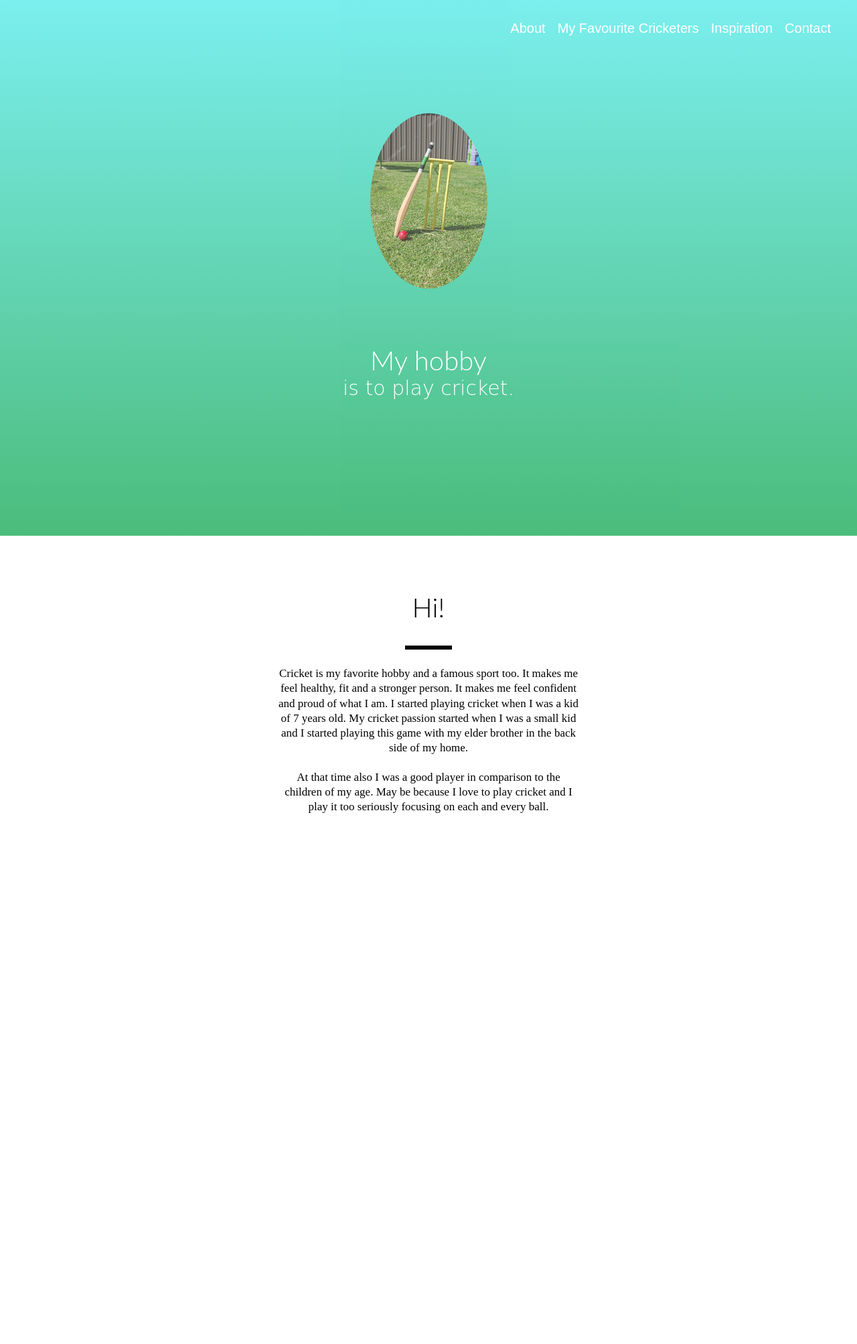
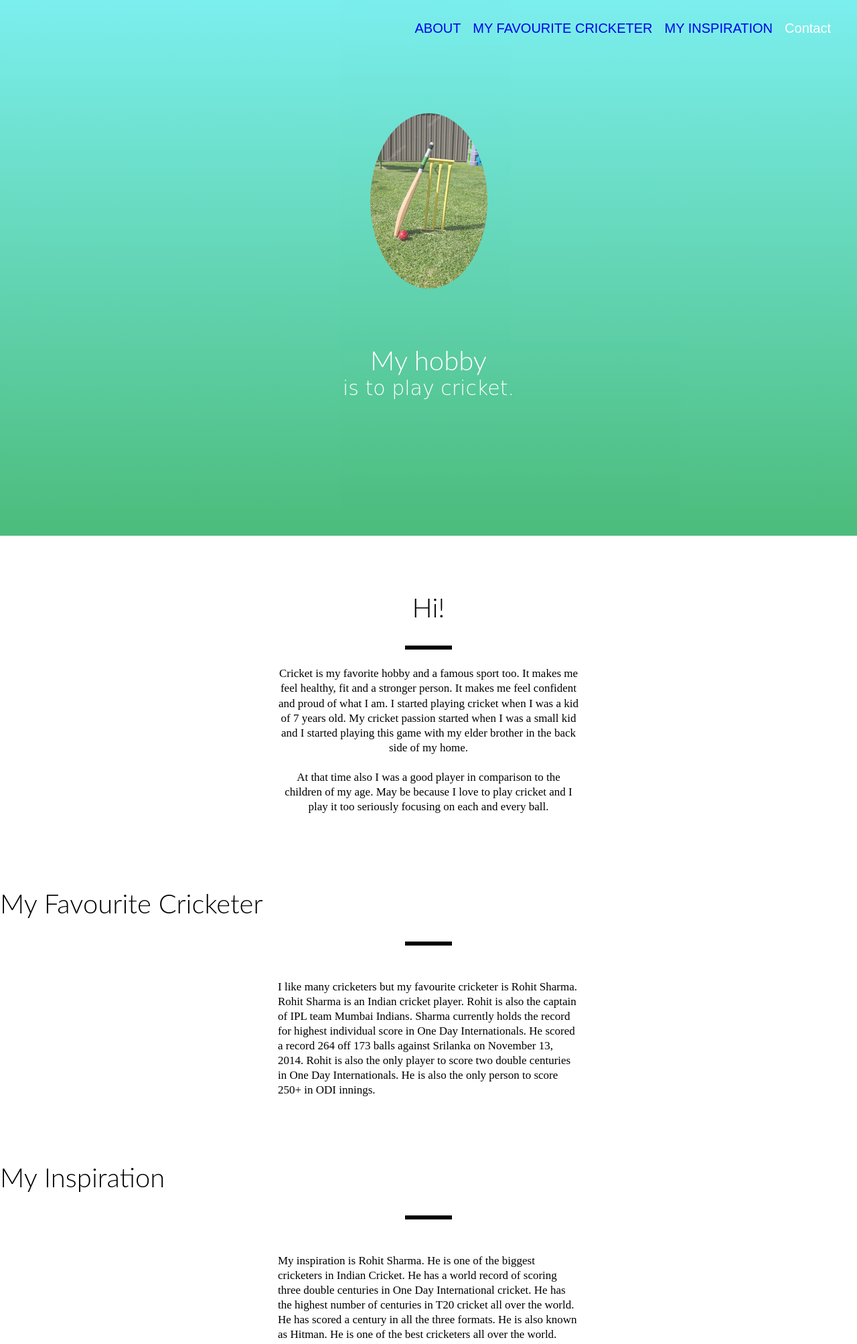
Before and after one commit to s-coder11/MY-FAVOURITE-THINGS, a plain HTML site: page index.html in a window 1280 px wide. Shown: the whole page at 67% size. Before the commit the page ends 1291 px from the top, so only its background shows below. Drawn offline with Linux system fonts and the light colour scheme.

Commit message:
Add files via upload

```diff
--- a/index.html
+++ b/index.html
@@ -7,9 +7,9 @@
 
 <body>
     <ul class="menu">
-        <li class="links">About</li>
-        <li class="links">My Favourite Cricketers</li>
-        <li class="links">Inspiration</li>
+        <li class="links"><a href="#hello">ABOUT</a></li>
+        <li class="links"><a href="#fav cricketer">MY FAVOURITE CRICKETER</a></li>
+        <li class="links"><a href="#inspiration">MY INSPIRATION</a></li>
         <li class="links">Contact</li>
     </ul>
 
@@ -32,6 +32,22 @@
 
         </p>
     </section>
+
+    <section id="fav cricketer">
+        <h1>My Favourite Cricketer</h1>
+        <div class="line"></div>
+        <br>
+        <p>I like many cricketers but my favourite cricketer is Rohit Sharma. Rohit Sharma is an Indian cricket player. Rohit is also the captain of IPL team Mumbai Indians. Sharma currently holds the record for highest individual score in One Day Internationals. He scored a record 264 off 173 balls against Srilanka on November 13, 2014. Rohit is also the only player to score two double centuries in One Day Internationals. He is also the only person to score 250+ in ODI innings.
+        </p>
+    </section>
+    <br><br>
+    <section id="inspiration">
+        <h1>My Inspiration</h1>
+        <div class="line"></div>
+        <br>
+        <p>My inspiration is Rohit Sharma. He is one of the biggest cricketers in Indian Cricket. He has a world record of scoring three double centuries in One Day International cricket. He has the highest number of centuries in T20 cricket all over the world. He has scored a century in all the three formats. He is also known as Hitman. He is one of the best cricketers all over the world.
+        </p>
+    </section>
 </body>
 
 </html>
--- a/style.css
+++ b/style.css
@@ -7,6 +7,7 @@ body {
     width: 175px;
     margin-bottom: 50px;
     border-radius: 50%;
+    text-align: center;
 }
 
 #hello {
@@ -66,6 +67,7 @@ p {
     text-align: center;
     vertical-align: middle;
 }
+
 .menu {
     list-style: none;
     font-family: sans-serif;
@@ -90,3 +92,11 @@ p {
 .links:hover {
     background-color: dodgerblue;
 }
+
+html {
+    scroll-behavior: smooth;
+}
+
+a {
+    text-decoration: none;
+}
```
